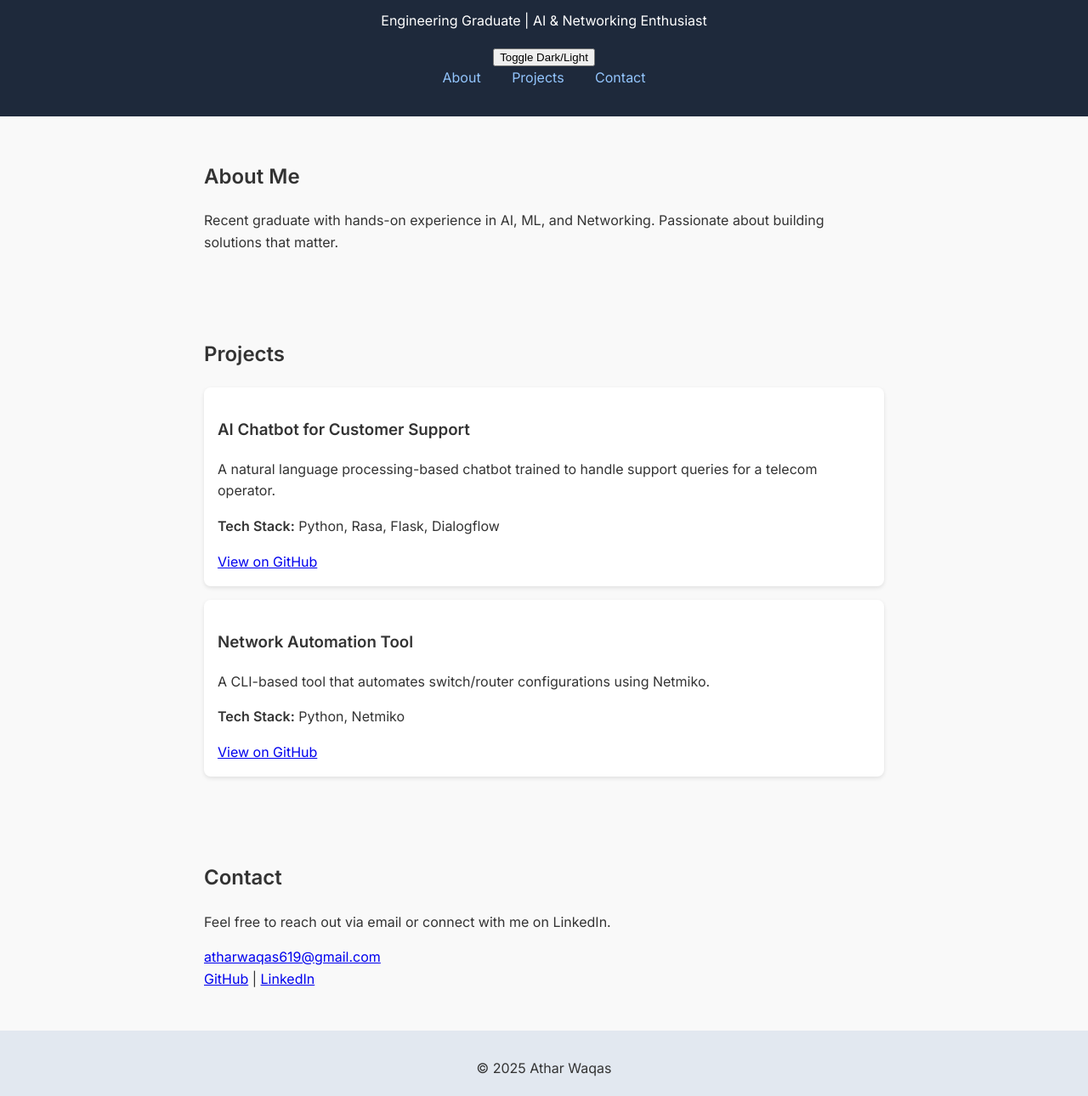
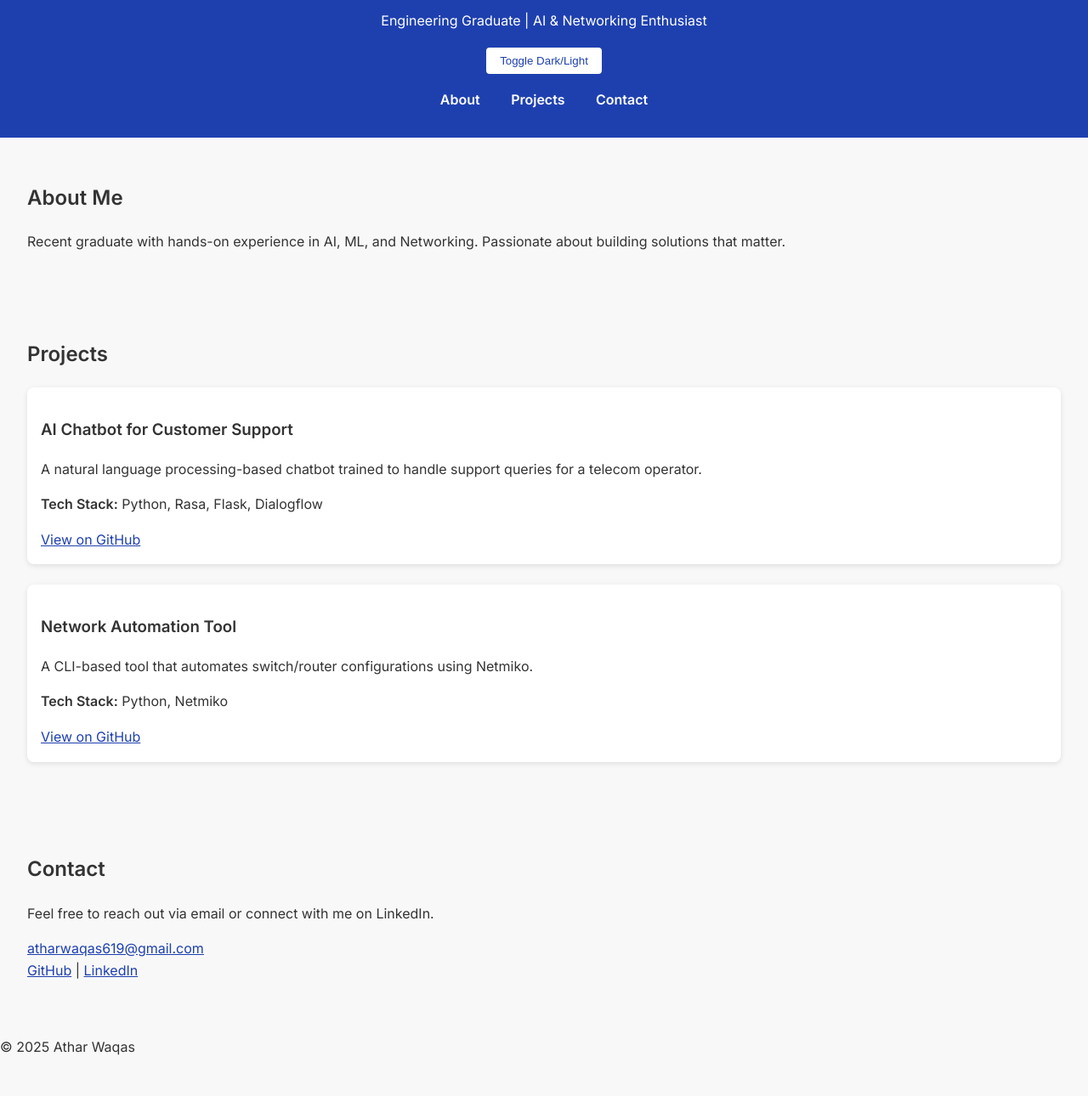
Before and after one commit to Athar2000-ai/Portfolio, a plain HTML site: page index.html in a window 1280 px wide. Shown: the part 114-1404 px from the top of the page at 85% size. After the commit the page ends 1375 px from the top, so only its background shows below. Drawn offline with nearby package versions, Linux system fonts and the light colour scheme; a script that the page names is missing.

Commit message:
style.css

```diff
--- a/style.css
+++ b/style.css
@@ -3,59 +3,73 @@ body {
   margin: 0;
   padding: 0;
   line-height: 1.6;
-  background: #f9f9f9;
+  background: #f8f8f8;
   color: #333;
+  transition: background 0.3s, color 0.3s;
+}
+
+body.dark {
+  background: #1e1e1e;
+  color: #eee;
 }
 
 header {
-  background: #1e293b;
+  background: #1e40af;
   color: white;
+  padding: 2rem;
   text-align: center;
-  padding: 2rem;
 }
 
 nav a {
+  color: white;
   margin: 0 1rem;
-  color: #93c5fd;
   text-decoration: none;
+  font-weight: bold;
 }
 
 section {
   padding: 2rem;
-  max-width: 800px;
-  margin: auto;
 }
 
 .project {
+  margin-bottom: 1.5rem;
   background: white;
   padding: 1rem;
-  margin-bottom: 1rem;
   border-radius: 8px;
-  box-shadow: 0 2px 5px rgba(0,0,0,0.1);
+  box-shadow: 0 2px 6px rgba(0,0,0,0.1);
+  transition: background 0.3s, color 0.3s;
 }
 
-footer {
-  text-align: center;
-  padding: 1rem;
-  background: #e2e8f0;
+body.dark .project {
+  background: #2c2c2c;
 }
 
-.btn {
-  display: inline-block;
-  padding: 0.5rem 1rem;
-  margin-top: 1rem;
-  background-color: #1e40af;
-  color: white;
-  text-decoration: none;
-  border-radius: 6px;
-}
-.btn:hover {
-  background-color: #2563eb;
+a {
+  color: #1e40af;
 }
 
+body.dark a {
+  color: #90cdf4;
+}
 
+button#theme-toggle {
+  background: #fff;
+  color: #1e40af;
+  border: 2px solid #1e40af;
+  padding: 0.5rem 1rem;
+  margin: 1rem auto;
+  display: block;
+  cursor: pointer;
+  border-radius: 6px;
+  transition: background 0.3s, color 0.3s;
+}
 
-# Makes it responsive
+body.dark button#theme-toggle {
+  background: #333;
+  color: #eee;
+  border-color: #eee;
+}
+
 @media (max-width: 768px) {
   header, section {
     padding: 1rem;
```
